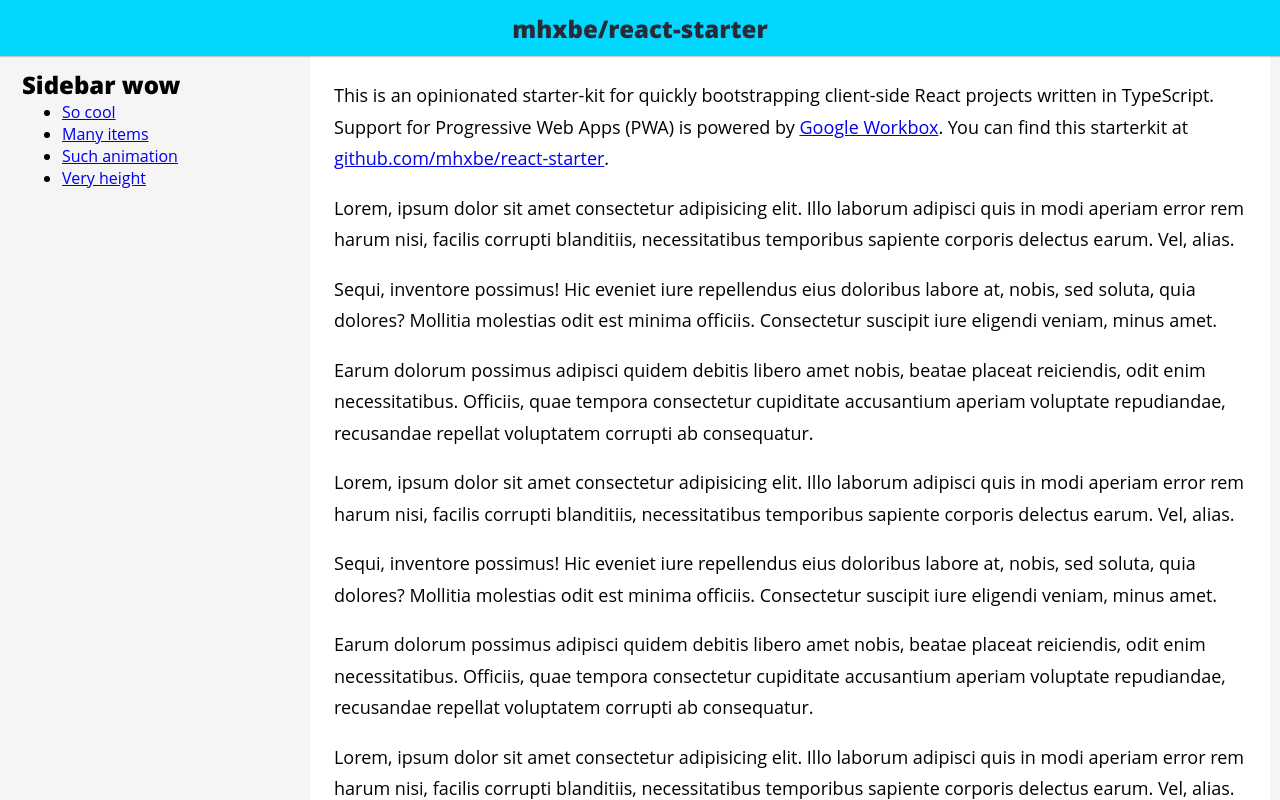
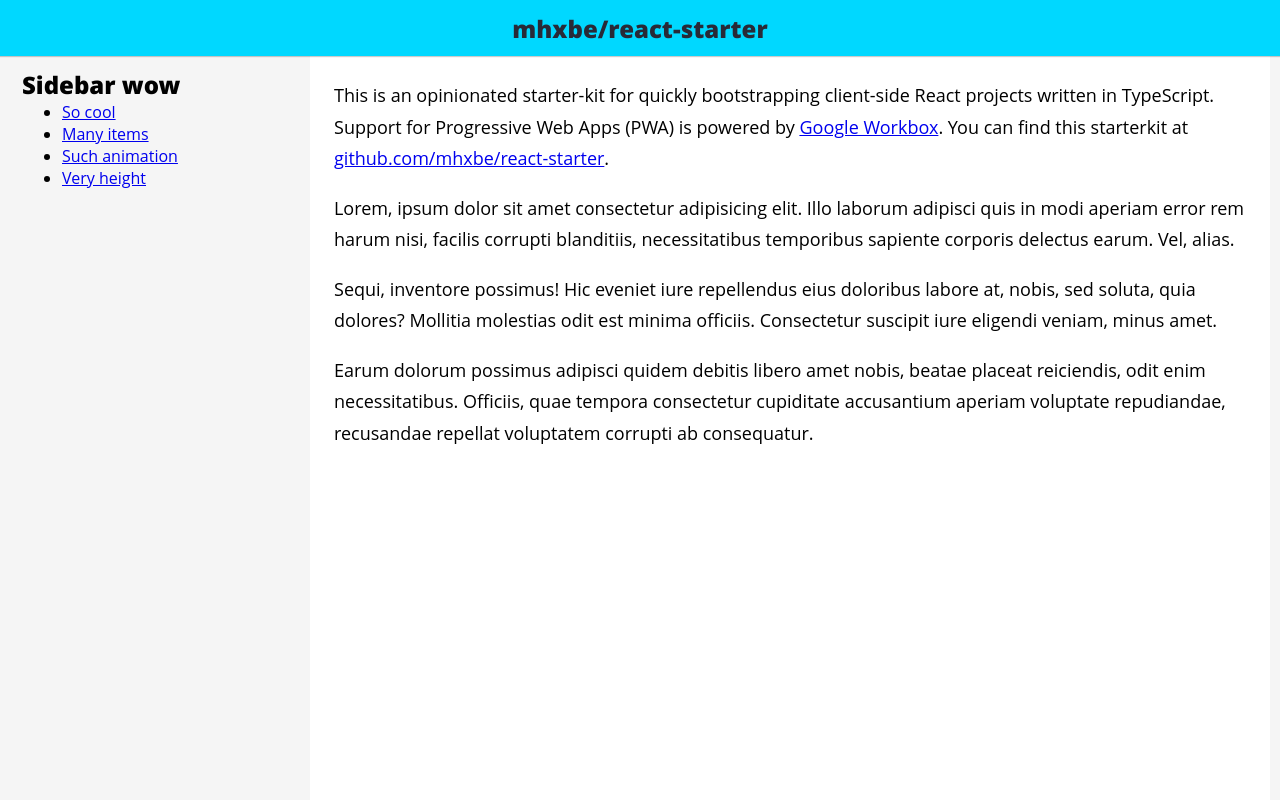
Before and after one commit to mhxbe/react-starter, a React app: page / in a window 1280 px wide. Built offline with nearby package versions, Linux system fonts and the light colour scheme; a web font is replaced by a local one.

Commit message:
Remove some Lorem Ipsum paragraphs

```diff
--- a/src/App.tsx
+++ b/src/App.tsx
@@ -64,42 +64,6 @@ const App: React.FC = () => {
             tempora consectetur cupiditate accusantium aperiam voluptate
             repudiandae, recusandae repellat voluptatem corrupti ab consequatur.
           </Paragraph>
-          <Paragraph>
-            Lorem, ipsum dolor sit amet consectetur adipisicing elit. Illo
-            laborum adipisci quis in modi aperiam error rem harum nisi, facilis
-            corrupti blanditiis, necessitatibus temporibus sapiente corporis
-            delectus earum. Vel, alias.
-          </Paragraph>
-          <Paragraph>
-            Sequi, inventore possimus! Hic eveniet iure repellendus eius
-            doloribus labore at, nobis, sed soluta, quia dolores? Mollitia
-            molestias odit est minima officiis. Consectetur suscipit iure
-            eligendi veniam, minus amet.
-          </Paragraph>
-          <Paragraph>
-            Earum dolorum possimus adipisci quidem debitis libero amet nobis,
-            beatae placeat reiciendis, odit enim necessitatibus. Officiis, quae
-            tempora consectetur cupiditate accusantium aperiam voluptate
-            repudiandae, recusandae repellat voluptatem corrupti ab consequatur.
-          </Paragraph>
-          <Paragraph>
-            Lorem, ipsum dolor sit amet consectetur adipisicing elit. Illo
-            laborum adipisci quis in modi aperiam error rem harum nisi, facilis
-            corrupti blanditiis, necessitatibus temporibus sapiente corporis
-            delectus earum. Vel, alias.
-          </Paragraph>
-          <Paragraph>
-            Sequi, inventore possimus! Hic eveniet iure repellendus eius
-            doloribus labore at, nobis, sed soluta, quia dolores? Mollitia
-            molestias odit est minima officiis. Consectetur suscipit iure
-            eligendi veniam, minus amet.
-          </Paragraph>
-          <Paragraph>
-            Earum dolorum possimus adipisci quidem debitis libero amet nobis,
-            beatae placeat reiciendis, odit enim necessitatibus. Officiis, quae
-            tempora consectetur cupiditate accusantium aperiam voluptate
-            repudiandae, recusandae repellat voluptatem corrupti ab consequatur.
-          </Paragraph>
         </Content>
       </Main>
     </>
```
